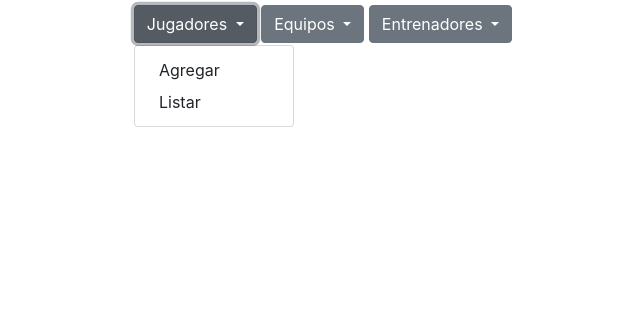
After one commit to Choapinus/django-web, a Django app: page /index in a window 1280 px wide, after a click on "Jugadores". The commit adds this page. Shown: the part 472-800 px from the top of the page, without its empty margins (317-957 px from the left). Run offline with Django 3.2, Linux system fonts and the light colour scheme; parts of the project's set-up code (start-up, migrations or seed data) failed here and were passed over; some libraries are stand-ins or nearby versions.

Commit message:
se corrije estructura de crud para jugadores, equipos y entrenadores

```diff
--- a/apps/login/urls.py
+++ b/apps/login/urls.py
@@ -5,4 +5,5 @@ from django.conf import settings
 urlpatterns = [
 	path('', views.login_auth, name='login'),
 	path('logout', views.logout_auth, name='logout'),
+	path('index', views.index, name='index'),
 ]
--- a/apps/login/views.py
+++ b/apps/login/views.py
@@ -28,7 +28,6 @@ def login_auth(request):
 					'User inactive'
 				)
 		else:
-			print(username, pwd, user.is_active)
 			messages.error(request, 'Username or password incorrect')
 
 	return render(request, template_name, context)
@@ -36,3 +35,8 @@ def login_auth(request):
 def logout_auth(request):
 	logout(request)
 	return HttpResponseRedirect(reverse('login'))
+
+def index(request):
+	template_name = 'base.html'
+	context = {}
+	return render(request, template_name, context)
--- a/apps/team/urls.py
+++ b/apps/team/urls.py
@@ -3,7 +3,7 @@ from apps.team import views
 from django.conf import settings
 
 urlpatterns = [
-	path('list', views.index, name='index'),
+	path('list', views.list_player, name='list_player'),
 	path('add', views.add_player, name='add_player'),
 	path('delete/<int:player_id>', views.remove_player, name="remove_player"),
 	path('edit/<int:player_id>', views.edit_player, name="edit_player"),
--- /dev/null
+++ b/templates/base.html
@@ -0,0 +1,91 @@
+<!doctype html>
+<html lang="en">
+	<head>
+		{% load staticfiles %}
+		<!-- Required meta tags -->
+		<meta charset="utf-8">
+		<meta name="viewport" content="width=device-width, initial-scale=1, shrink-to-fit=no">
+
+		<!-- Bootstrap CSS -->
+		<link rel="stylesheet" href="https://stackpath.bootstrapcdn.com/bootstrap/4.1.1/css/bootstrap.min.css" integrity="sha384-WskhaSGFgHYWDcbwN70/dfYBj47jz9qbsMId/iRN3ewGhXQFZCSftd1LZCfmhktB" crossorigin="anonymous">
+
+		<title>DW2018 - UNAB</title>
+		{% block staticfiles %}
+		{% endblock %}
+
+	</head>
+	<body>
+		<nav class="navbar navbar-expand-lg navbar-light bg-light">
+			<div class="container">
+
+				<a class="navbar-brand" href="{% url 'index' %}">Basket App</a>
+				<button class="navbar-toggler" type="button" data-toggle="collapse" data-target="#navbarSupportedContent" aria-controls="navbarSupportedContent" aria-expanded="false" aria-label="Toggle navigation">
+					<span class="navbar-toggler-icon"></span>
+				</button>
+
+				<div class="collapse navbar-collapse" id="navbarSupportedContent">
+					<ul class="navbar-nav mr-auto">
+							<a class="nav-link" href="{% url 'logout' %}">Logout</a>
+						<li class="nav-item active">
+						</li>
+					</ul>
+					<form class="form-inline my-2 my-lg-0">
+						<input class="form-control mr-sm-2" type="search" placeholder="Search" aria-label="Search">
+						<button class="btn btn-outline-success my-2 my-sm-0" type="submit">Search</button>
+					</form>
+				</div>
+
+			</div>
+		</nav>
+		<div class="container" style="padding-top:100px">
+			{% block content %}
+			<div align="center" id="conga">
+				<iframe width="420" height="315"
+				src="https://www.youtube.com/embed/ODKTITUPusM?autoplay=1">
+				</iframe>
+			</div>
+			{% endblock %}
+			{% block buttons %}
+			<div id="buttons">
+				<div align="center">
+					<div class="btn-group" role="group">
+						<button id="btnGroupDrop1" type="button" class="btn btn-secondary dropdown-toggle" data-toggle="dropdown" aria-haspopup="true" aria-expanded="false">
+						Jugadores
+						</button>
+						<div class="dropdown-menu" aria-labelledby="btnGroupDrop1">
+							<a class="dropdown-item" href="{% url 'add_player' %}">Agregar</a>
+							<a class="dropdown-item" href="{% url 'list_player' %}">Listar</a>
+						</div>
+					</div>
+
+					<div class="btn-group" role="group">
+						<button id="btnGroupDrop2" type="button" class="btn btn-secondary dropdown-toggle" data-toggle="dropdown" aria-haspopup="true" aria-expanded="false">
+						Equipos
+						</button>
+						<div class="dropdown-menu" aria-labelledby="btnGroupDrop2">
+							<a class="dropdown-item" href="#">Agregar</a>
+							<a class="dropdown-item" href="#">Listar</a>
+						</div>
+					</div>
+
+					<div class="btn-group" role="group">
+						<button id="btnGroupDrop3" type="button" class="btn btn-secondary dropdown-toggle" data-toggle="dropdown" aria-haspopup="true" aria-expanded="false">
+						Entrenadores
+						</button>
+						<div class="dropdown-menu" aria-labelledby="btnGroupDrop3">
+							<a class="dropdown-item" href="#">Agregar</a>
+							<a class="dropdown-item" href="#">Listar</a>
+						</div>
+					</div>
+				</div>
+			</div>
+			{% endblock %}
+		</div>
+
+		<!-- Optional JavaScript -->
+		<!-- jQuery first, then Popper.js, then Bootstrap JS -->
+		<script src="https://code.jquery.com/jquery-3.3.1.slim.min.js" integrity="sha384-q8i/X+965DzO0rT7abK41JStQIAqVgRVzpbzo5smXKp4YfRvH+8abtTE1Pi6jizo" crossorigin="anonymous"></script>
+		<script src="https://cdnjs.cloudflare.com/ajax/libs/popper.js/1.14.3/umd/popper.min.js" integrity="sha384-ZMP7rVo3mIykV+2+9J3UJ46jBk0WLaUAdn689aCwoqbBJiSnjAK/l8WvCWPIPm49" crossorigin="anonymous"></script>
+		<script src="https://stackpath.bootstrapcdn.com/bootstrap/4.1.1/js/bootstrap.min.js" integrity="sha384-smHYKdLADwkXOn1EmN1qk/HfnUcbVRZyYmZ4qpPea6sjB/pTJ0euyQp0Mk8ck+5T" crossorigin="anonymous"></script>
+	</body>
+</html>
```
Also changed, not shown: apps/team/views.py (+6 -4 lines), templates/team/agregar.html (+11 -48 lines), templates/team/listar.html (+4 -49 lines), db.sqlite3, media/photos/choppy_XJKvNw7.jpg (added), media/photos/choppy_eiwVZ90.jpg (added), media/photos/fDFVtC8.jpg (added).
